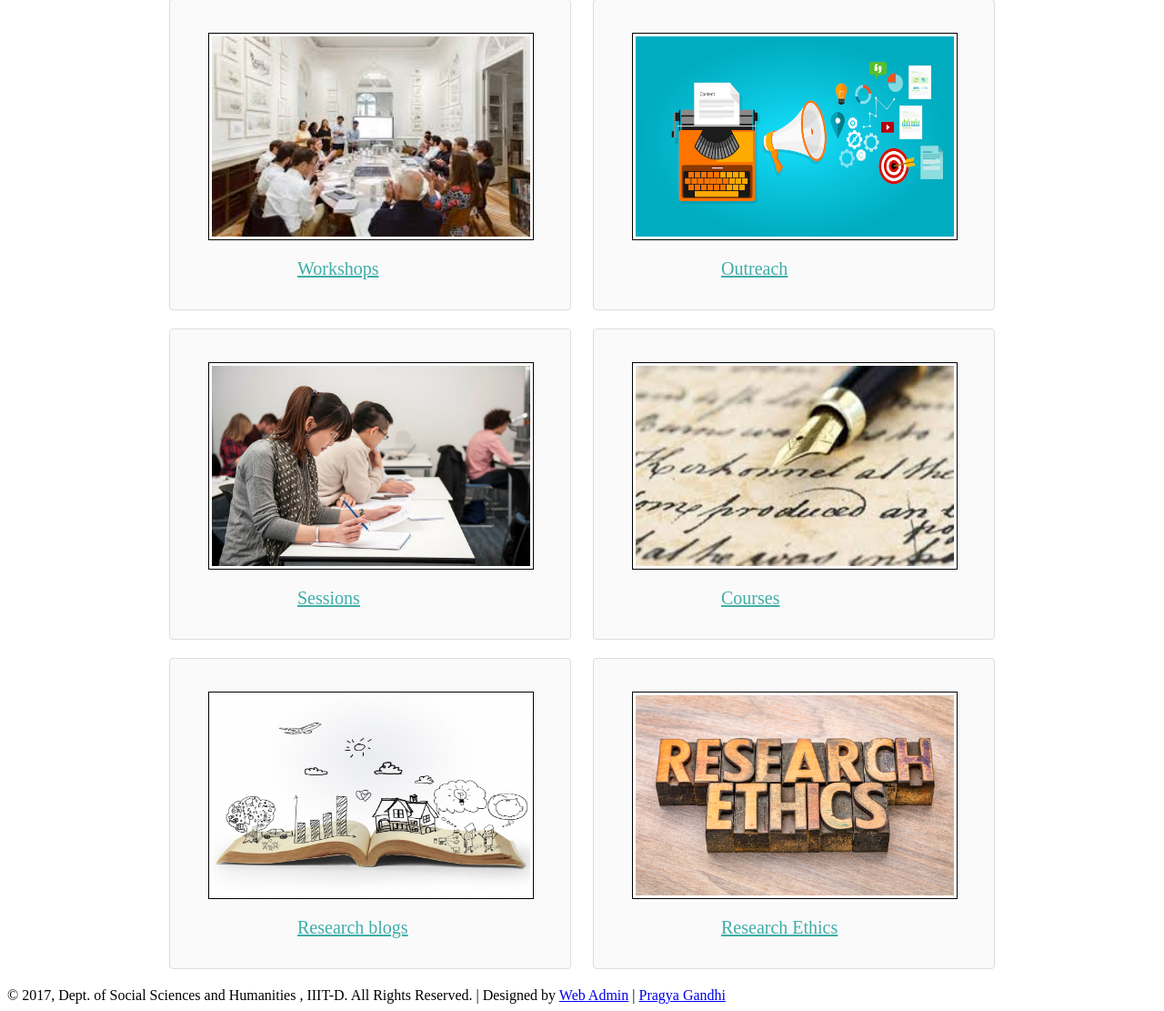
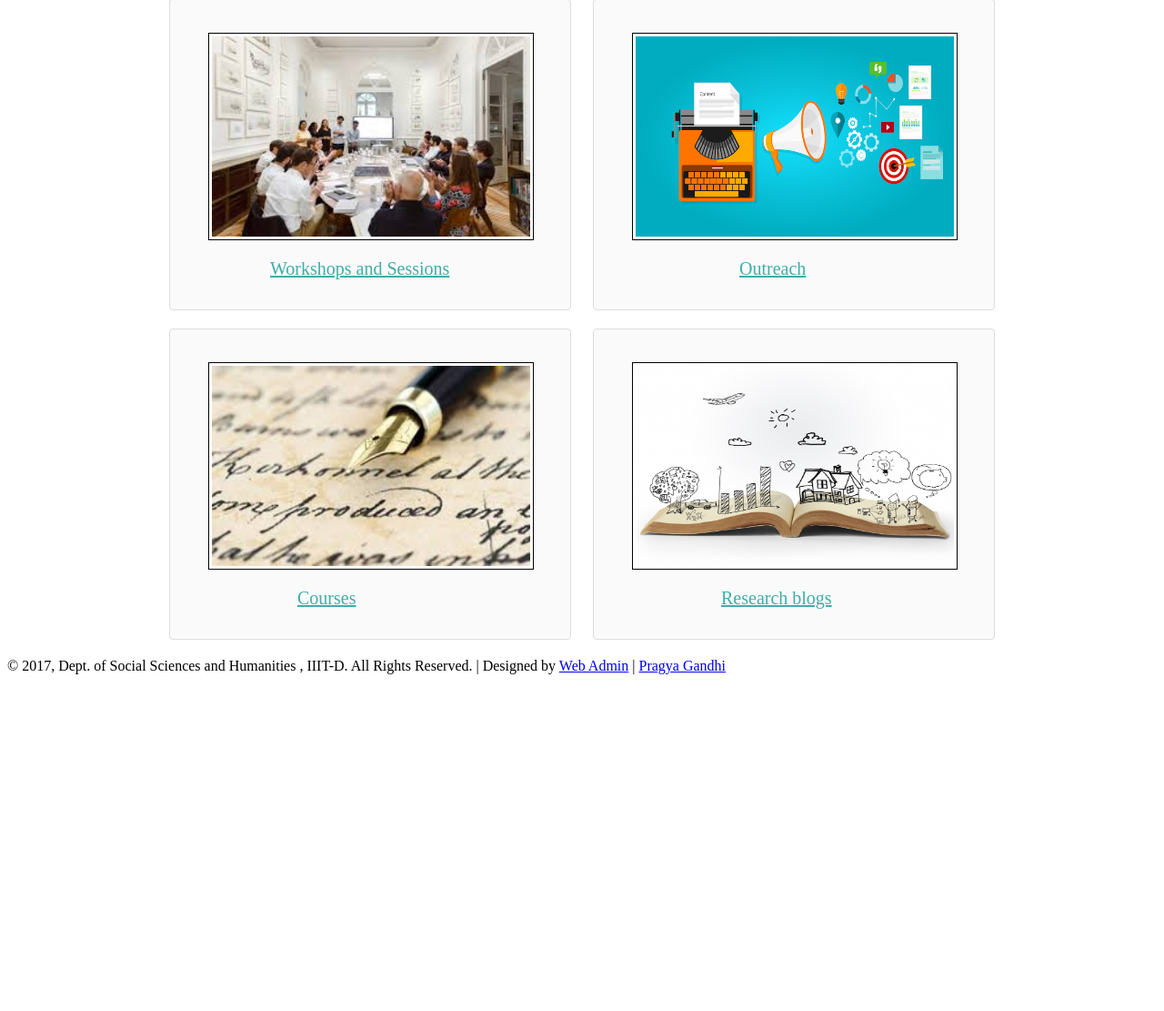
Before and after one commit to pragya2211/AcademicWriting, a PHP site: page / in a window 1280 px wide. Shown: the part 849-1960 px from the top of the page at 91% size. After the commit the page ends 1590 px from the top, so only its background shows below. Run offline with PHP 8.4, Linux system fonts and the light colour scheme; some web fonts are replaced.

Commit message:
Update index.php

```diff
--- a/index.php
+++ b/index.php
@@ -58,15 +58,11 @@ divisions, schools, and academic and administrative programs.        </p>
 </div>
 <div class="card rteleft facultycard" style="height:300px; width:400px;">
 <p style="float:center; margin-left: 20px;"><strong><img alt="" src="./images/Workshop.jpeg" style="float:right;height:220px; width: 350px; border:1px solid; padding:2px;"></strong></p>
-<p align="left" style="width:400px; font-family:&#39;Old Standard TT&#39;;font-size:20px;color:#3fada8;margin-left: 120px;margin-top: 255px"><a href="http://localhost:8000/Workshop.php" style="color: #3fada8">Workshops</a></p>
+<p align="left" style="width:400px; font-family:&#39;Old Standard TT&#39;;font-size:20px;color:#3fada8;margin-left: 90px;margin-top: 255px"><a href="./Workshop.php" style="color: #3fada8">Workshops and Sessions</a></p>
 </div>
 <div class="card rteleft facultycard" style="height:300px; width:400px;">
 <p style="float:center; margin-left: 20px;"><strong><img alt="" src="./images/outreach.jpg" style="float:right;height:220px; width: 350px; border:1px solid; padding:2px;"></strong></p>
-<p align="left" style="width:400px; font-family:&#39;Old Standard TT&#39;;font-size:20px;color:#3fada8;margin-left: 120px;margin-top: 255px"><a href="./Outreach.php" style="color: #3fada8"> Outreach</a></p>
-</div>
-<div class="card rteleft facultycard" style="height:300px; width:400px;">
-<p style="float:center; margin-left: 20px;"><strong><img alt="" src="./images/Sessions.jpg" style="float:right;height:220px; width: 350px; border:1px solid; padding:2px;"></strong></p>
-<p align="left" style="width:400px; font-family:&#39;Old Standard TT&#39;;font-size:20px;color:#3fada8;margin-left: 120px;margin-top: 255px"><a href="./Sessions.php" style="color: #3fada8">Sessions</a></p>
+<p align="left" style="width:400px; font-family:&#39;Old Standard TT&#39;;font-size:20px;color:#3fada8;margin-left: 140px;margin-top: 255px"><a href="./Outreach.php" style="color: #3fada8"> Outreach</a></p>
 </div>
 <div class="card rteleft facultycard" style="height:300px; width:400px;">
 <p style="float:center; margin-left: 20px;"><strong><img alt="" src="./images/WritingCourses.jpeg" style="float:right;height:220px; width: 350px; border:1px solid; padding:2px;"></strong></p>
@@ -75,10 +71,6 @@ divisions, schools, and academic and administrative programs.        </p>
 <div class="card rteleft facultycard" style="height:300px; width:400px;">
 <p style="float:center; margin-left: 20px;"><strong><img alt="" src="./images/Researchblog.jpg" style="float:right;height:220px; width: 350px; border:1px solid; padding:2px;"></strong></p>
 <p align="left" style="width:400px; font-family:&#39;Old Standard TT&#39;;font-size:20px;color:#3fada8;margin-left: 120px;margin-top: 255px"><a href="Researchblog.php" style="color: #3fada8">Research blogs</a></p>
-</div>
-<div class="card rteleft facultycard" style="height:300px; width:400px;">
-<p style="float:center; margin-left: 20px;"><strong><img alt="" src="./images/researchethics.jpg" style="float:right;height:220px; width: 350px; border:1px solid; padding:2px;"></strong></p>
-<p align="left" style="width:400px; font-family:&#39;Old Standard TT&#39;;font-size:20px;color:#3fada8;margin-left: 120px;margin-top: 255px"><a href="./researchethics.php" style="color: #3fada8">Research Ethics</a></p>
 </div>
 
 </div>
```
